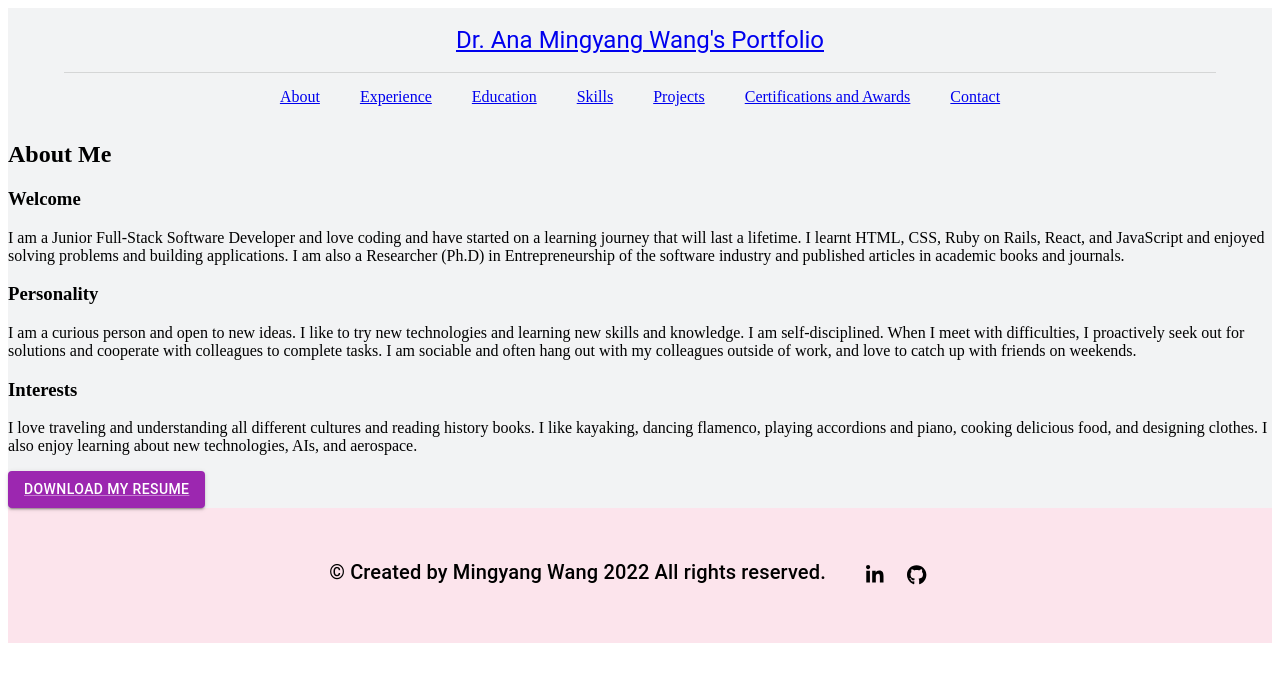
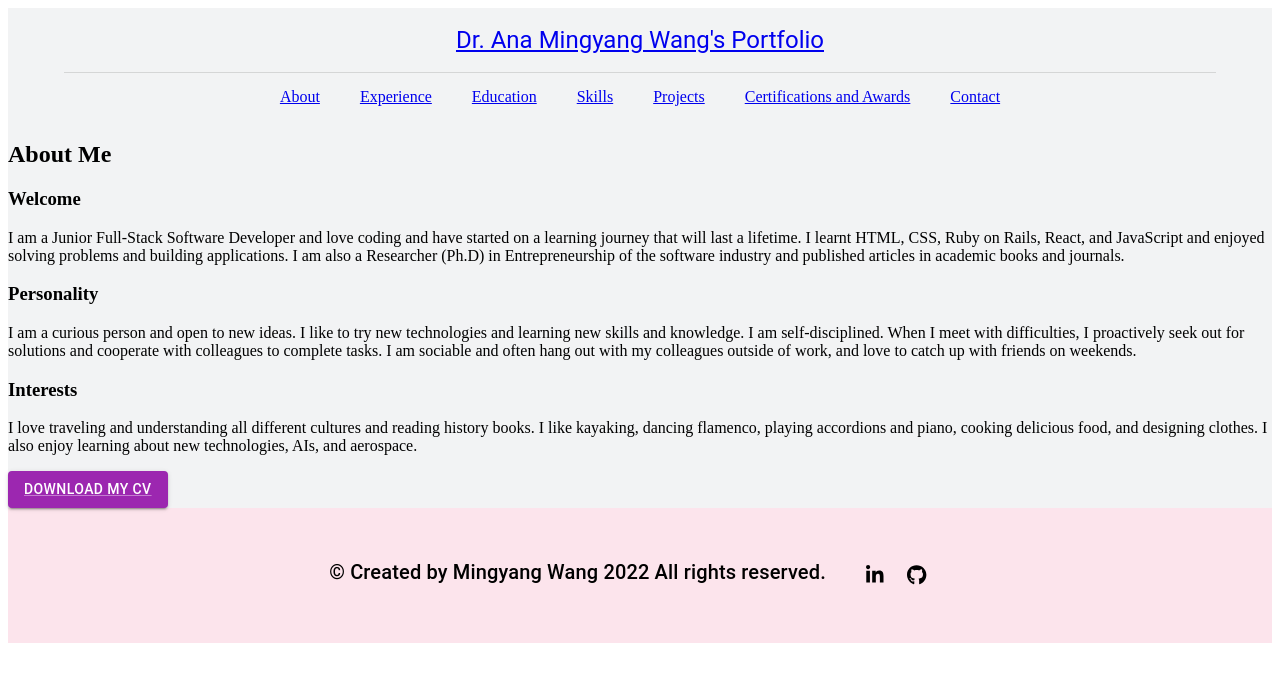
Before and after one commit to AnaBondiguel/React-Portfolio, a React (Create React App) app: page /about in a window 1280 px wide. Shown: the top 682 px of the page. Built offline with nearby package versions, Linux system fonts and the light colour scheme.

Commit message:
updated cv

```diff
--- a/src/components/About.jsx
+++ b/src/components/About.jsx
@@ -35,10 +35,10 @@
     </div>
     <Button variant="contained" color="secondary">
       <Link
-        href="https://drive.google.com/file/d/1vZXiN4AUJjNYSDQmDeTaWGD0dNzGjtrs/view?usp=share_link"
+        href="https://drive.google.com/file/d/1Xe_iaOeZ-b65n-6JNUVL48DLy9RnJYyW/view?usp=share_link"
         color="#FFFFFF"
       >
-        DOWNLOAD MY RESUME
+        DOWNLOAD MY CV
       </Link>
     </Button>
   </section>
```
